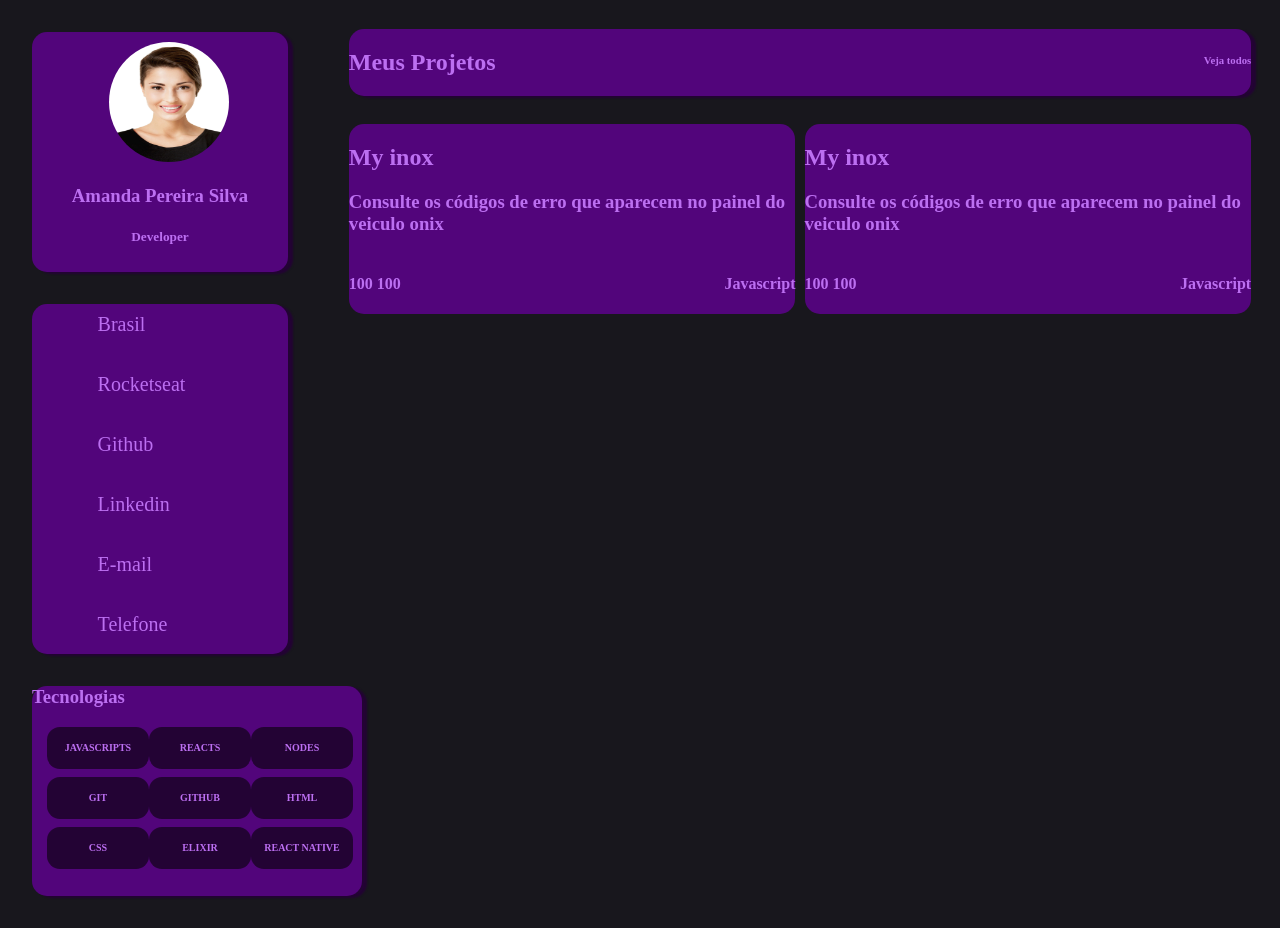
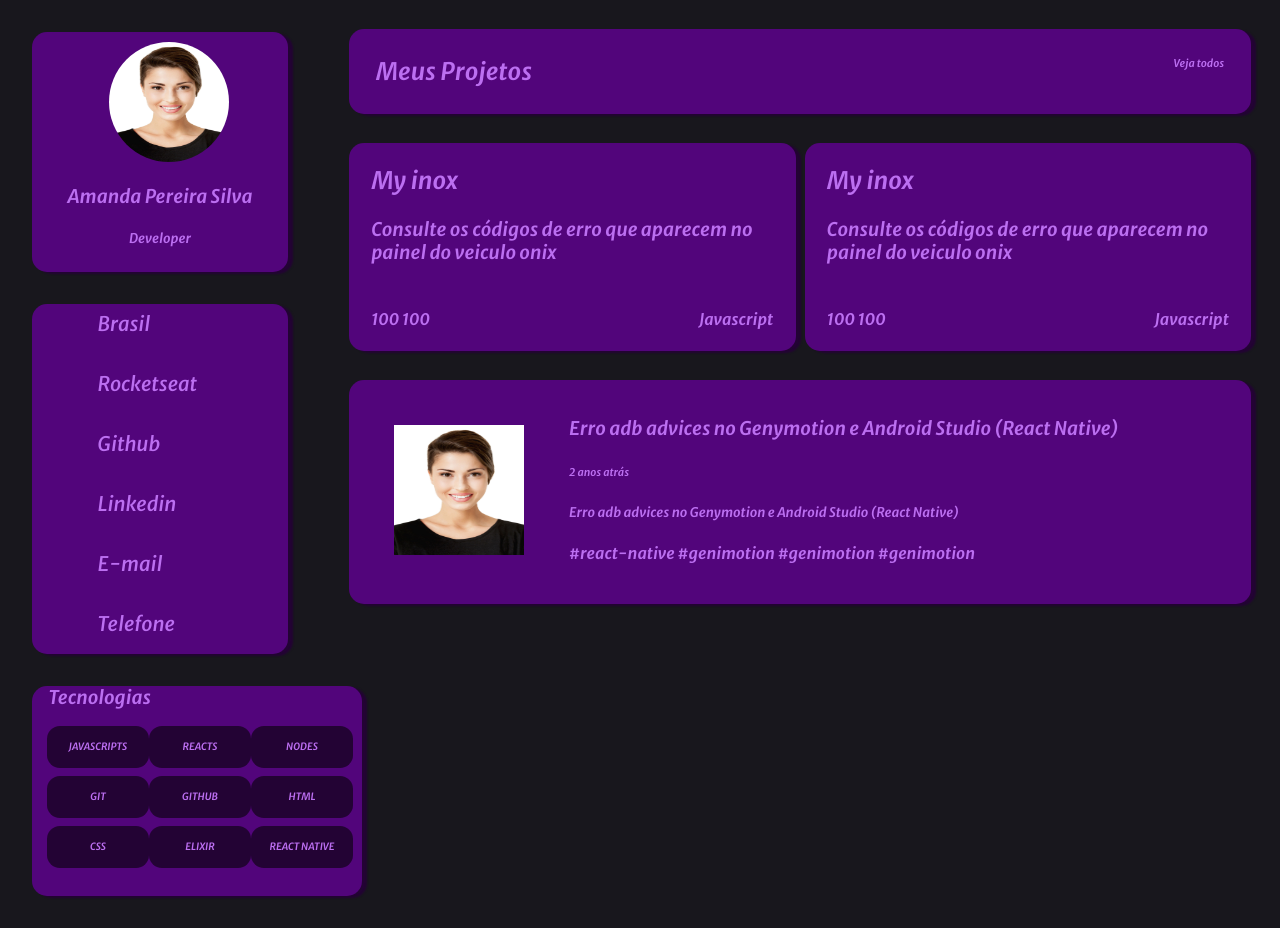
Before and after one commit to Luziza/Estudos_rocketseat, a plain HTML site: page portifolio/home2.html in a window 1280 px wide. Drawn offline with Linux system fonts and the light colour scheme; a web font is replaced by a local one.

Commit message:
desafio quase término

```diff
--- a/portifolio/home2.html
+++ b/portifolio/home2.html
@@ -10,7 +10,7 @@
 <body>
     <main>
         <div class="box_foto">
-            <img id="perfil" src="imagens/perfil.jpg" alt="">
+            <img class="perfil" src="imagens/perfil.jpg" alt="">
             <br>
             <h3 style="font-family: Merriweather Sans ; text-align: center;">Amanda Pereira Silva</h3>
             <h5 style="font-family: Merriweather Sans ; text-align: center; margin: top 0;">Developer</h6>
@@ -28,7 +28,7 @@
         </div>
 
         <div class="box_3">
-            <h3>Tecnologias</h3>
+            <h3 style="margin: 5%;">Tecnologias</h3>
             <table id="tecnologia">
                 <tr>
                     <th>JAVASCRIPTS</th>
@@ -51,26 +51,38 @@
 
     <aside>
         <div class="box_projetos">
-            <h2>Meus Projetos</h2>
-            <h6>Veja todos</h6>
+            <h2 style="margin: 3%;">Meus Projetos</h2>
+            <h6 style="margin: 3%;">Veja todos</h6>
         </div>
 
         <div class="caixas">
             <div class="caixa1">
-                <h1>My inox</h1>
-                <h3>Consulte os códigos de erro que aparecem no painel do veiculo onix</h3>
+                <h1 style="margin: 5%;">My inox</h1>
+                <h3 style="margin: 5%;">Consulte os códigos de erro que aparecem no painel do veiculo onix</h3>
                 <div class="separar">
-                <h4>100   100</h4>
-                <h4>Javascript</h4>
+                <h4 style="margin: 5%;">100   100</h4>
+                <h4 style="margin: 5%;">Javascript</h4>
             </div>
             </div>
             <div class="caixa2">
-                <h1>My inox</h1>
-                <h3>Consulte os códigos de erro que aparecem no painel do veiculo onix</h3>
+                <h1 style="margin: 5%;">My inox</h1>
+                <h3 style="margin: 5%;">Consulte os códigos de erro que aparecem no painel do veiculo onix</h3>
                 <div class="separar">
-                <h4>100   100 </h4>
-                <h4>Javascript</h4>
+                <h4 style="margin: 5%;">100   100 </h4>
+                <h4 style="margin: 5%;">Javascript</h4>
                 </div>
             </div>
         </div>
+
+        <div class="box_erro">
+            <div class="imagem">
+                <img src="imagens/perfil.jpg" width="130px" height="130px">
+            </div>
+            <div style="margin-top: 2%;">
+            <h3>Erro adb advices no Genymotion e Android Studio (React Native)</h3>
+            <h6>2 anos atrás</h6>
+            <h5>Erro adb advices no Genymotion e Android Studio (React Native)</h5>
+            <h4>#react-native #genimotion #genimotion #genimotion</h4>
+            </div>
+        </div>
     </aside>
--- a/portifolio/style2.css
+++ b/portifolio/style2.css
@@ -1,3 +1,4 @@
+@import url('https://fonts.googleapis.com/css2?family=Akshar:wght@300&family=Merriweather+Sans:ital,wght@1,500;1,600&display=swap');
 body{
     margin: 0;
     display: grid;
@@ -9,6 +10,7 @@ body{
     grid-template-columns: 25% 1fr;
     background-color: #18171D;
     color: #BC6FF1;
+    font-family: 'Merriweather Sans', sans-serif;
 }
 
 main{
@@ -24,7 +26,7 @@ main{
     box-shadow: 5px 2px 2px #230334;
 }
 
-#perfil{
+.perfil{
     height: 120px;
     width: 120px;
     margin-left: 30%;
@@ -99,14 +101,28 @@ aside{
     background-color: #52057B;
     border-radius: 15px;
     margin-right: 1%;
+    box-shadow: 5px 2px 2px #230334;
 }
 
 .caixa2{
     background-color: #52057B;
     border-radius: 15px;
+    box-shadow: 5px 2px 2px #230334;
 }
 
 .separar{
     display: flex;
     justify-content: space-between;
 }
+
+.box_erro{
+    background-color: #52057B;
+    margin: 3%;
+    display: flex;
+    border-radius: 15px;
+    box-shadow: 5px 2px 2px #230334;
+}
+
+.imagem{
+    margin: 5%;
+}
```
